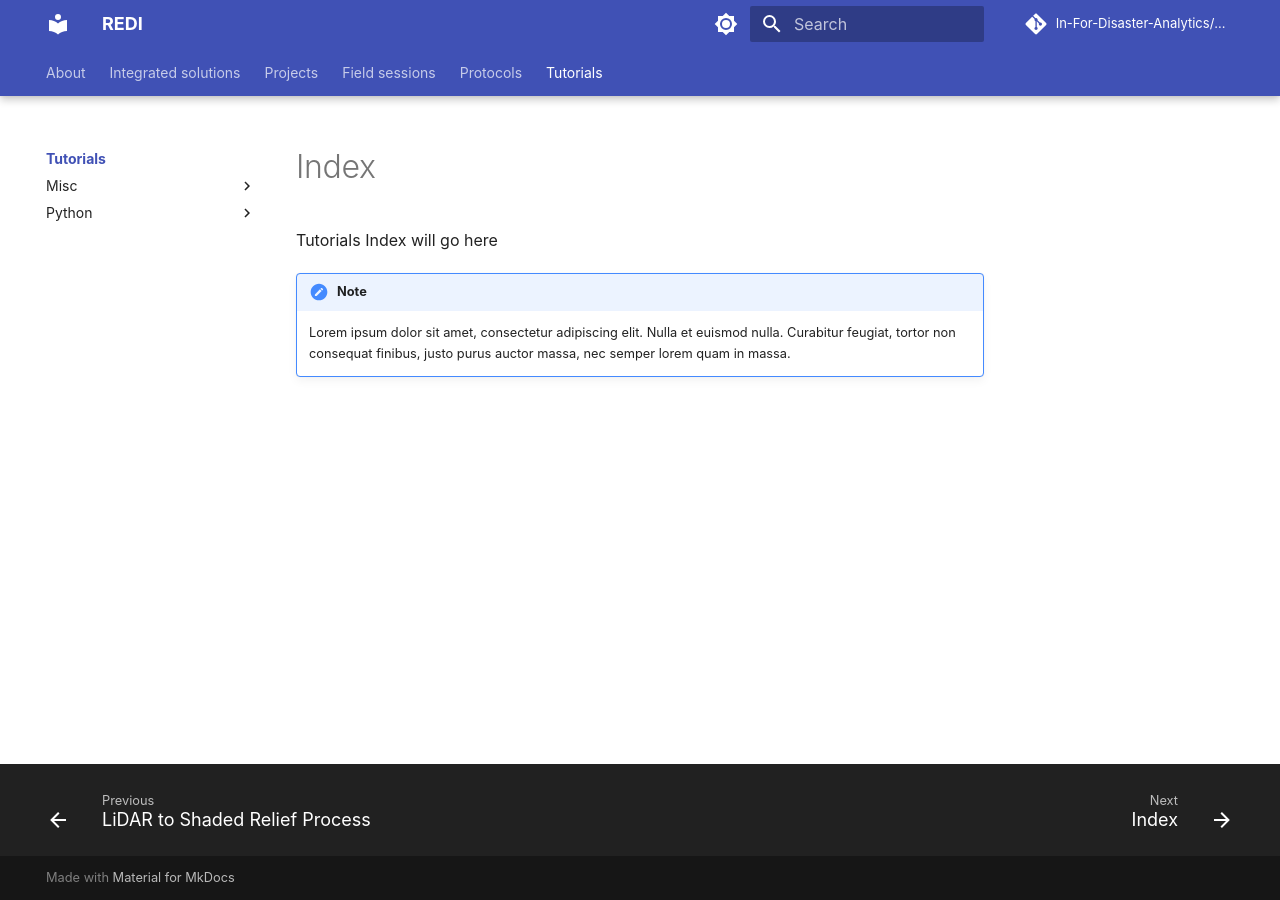
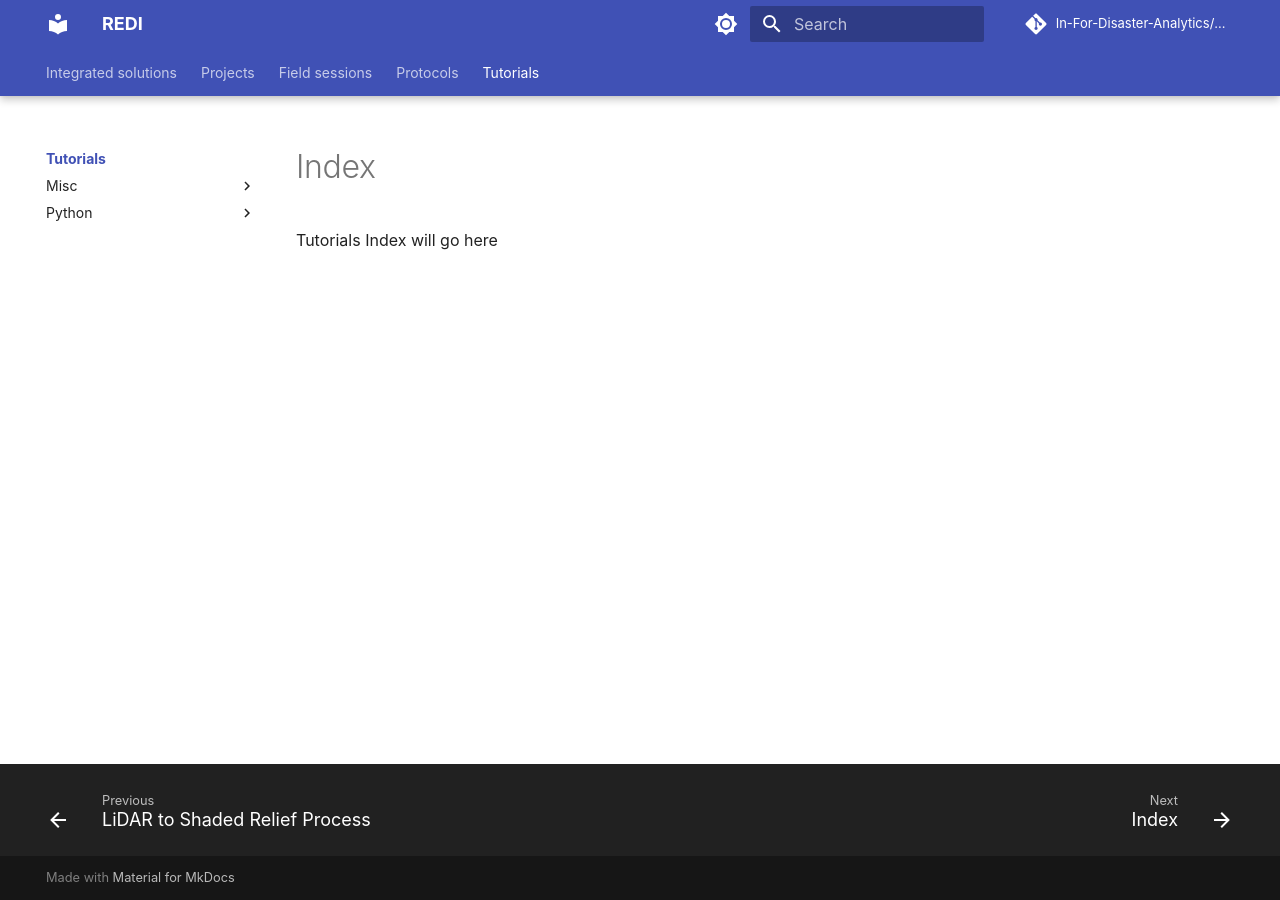
Before and after one commit to In-For-Disaster-Analytics/REDI-Documentation, an MkDocs documentation site: the page built from docs/tutorials/index.md, in a window 1280 px wide. Built offline with MkDocs 1.6.1 and Material for MkDocs 9.7.7, drawn with Linux system fonts in a browser that asks for light colours; comment, search, counter and statistics services are not loaded.

Commit message:
Add files

```diff
--- a/docs/tutorials/index.md
+++ b/docs/tutorials/index.md
@@ -1,7 +1 @@
 Tutorials Index will go here
-
-!!! note
-
-    Lorem ipsum dolor sit amet, consectetur adipiscing elit. Nulla et euismod
-    nulla. Curabitur feugiat, tortor non consequat finibus, justo purus auctor
-    massa, nec semper lorem quam in massa.
--- a/overrides/home.html
+++ b/overrides/home.html
@@ -87,6 +87,7 @@
   {% include "partials/mainbanner.html" %}
   {% include "partials/themes.html" %}
 
+
 {% endblock %}
 
 <!-- Hero -->
--- a/overrides/partials/mainbanner.html
+++ b/overrides/partials/mainbanner.html
@@ -30,7 +30,7 @@
    <div class="main-intro" >
      <h1> REDI SOLUTIONS</h1>
 
-     <p> Add introductory language for the page</p>
+     <h2>Providing decision support infrastructure to answer the wicked problems.</h2>
    </div>
  </div>
 
--- a/overrides/partials/themes.html
+++ b/overrides/partials/themes.html
@@ -59,7 +59,7 @@
               DOLCE
             </div>
             <div class="theme-description">
-              Classification, Categorization & Ingest of Data and Metadata at scale
+              Classify, Categorize & Ingest Data and Metadata at scale
             </div>
             <div class="theme-link">
                 <p>
```
Also changed, not shown: docs/projects/setx.md (+7 -4 lines), docs/.pages, docs/projects/.pages (added).
